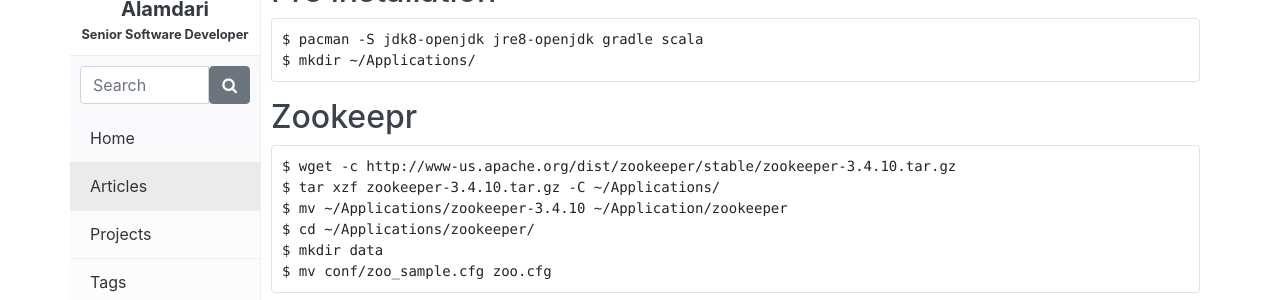
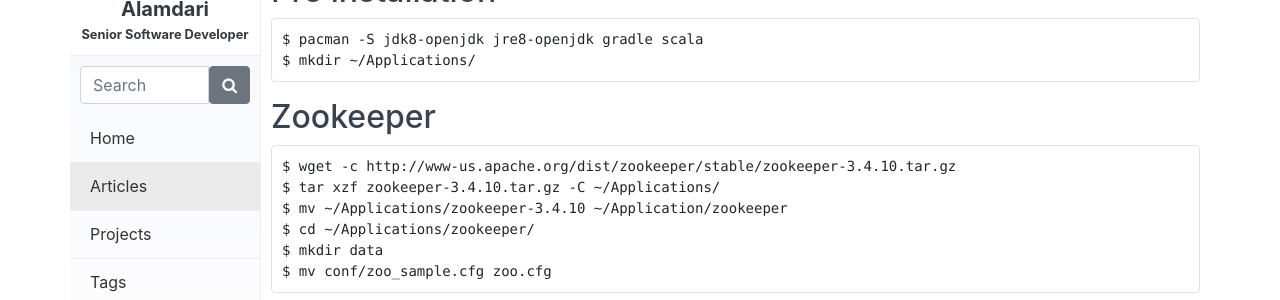
Before and after one commit to Mortezaipo/stage, a Jekyll site: the page built from _posts/2018-02-16-install-apache-zookeeper-kafka-and-cassandra-in-archlinux.md, in a window 1280 px wide. Shown: the part 161-461 px from the top of the page. Built offline with Jekyll 4.4.1, drawn with Linux system fonts in a browser that asks for light colours.

Commit message:
Bug fixes.

````diff
--- a/_posts/2018-02-16-install-apache-zookeeper-kafka-and-cassandra-in-archlinux.md
+++ b/_posts/2018-02-16-install-apache-zookeeper-kafka-and-cassandra-in-archlinux.md
@@ -18,7 +18,7 @@
 $ mkdir ~/Applications/
 ```
 
-## Zookeepr
+## Zookeeper
 ```
 $ wget -c http://www-us.apache.org/dist/zookeeper/stable/zookeeper-3.4.10.tar.gz
 $ tar xzf zookeeper-3.4.10.tar.gz -C ~/Applications/
````
